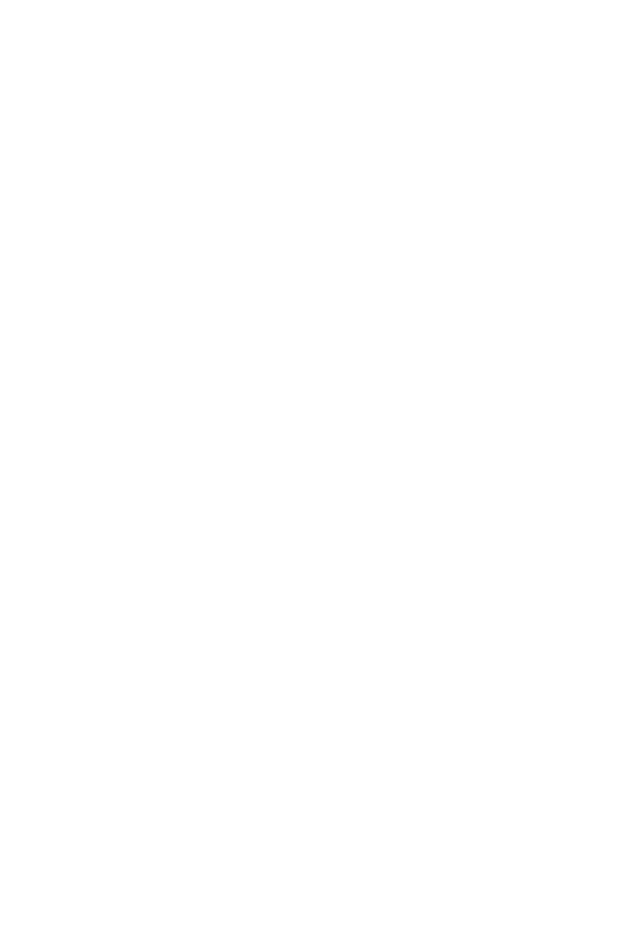
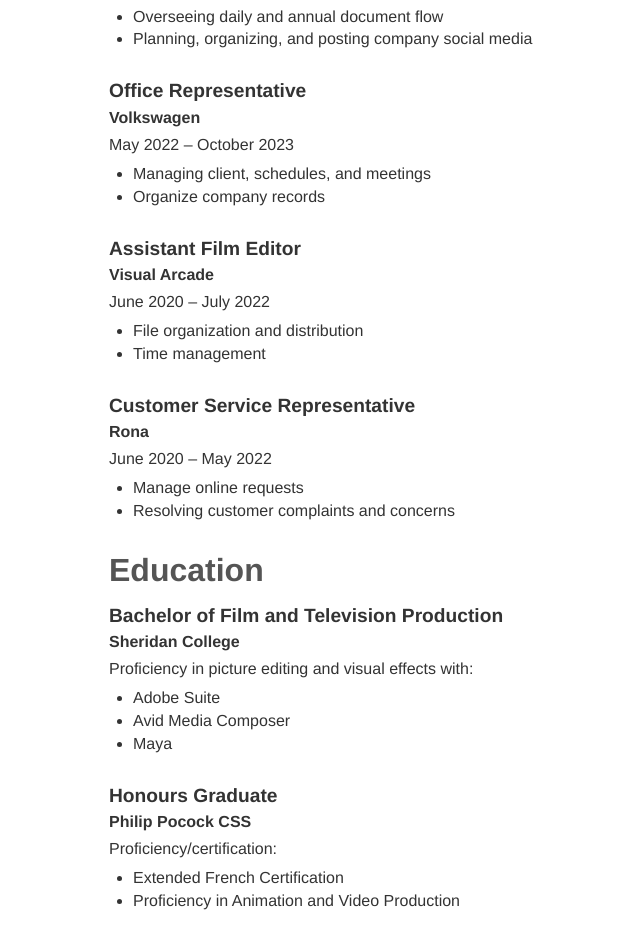
Before and after one commit to thais-hull/thais-hull.github.io, a React (Vite) app: page /resume in a window 1280 px wide. Shown: the part 500-1448 px from the top of the page, without its empty margins (163-803 px from the left). Before the commit the page ends 800 px from the top, so only its background shows below. Built offline with nearby package versions, Linux system fonts and the light colour scheme.

Commit message:
Updated Resume page

```diff
--- a/src/pages/Resume.jsx
+++ b/src/pages/Resume.jsx
@@ -1,7 +1,74 @@
 const Resume = () => {
     return (
-        <>
-        </>
+        <div className="resume">
+            <section>
+                <h2>Experience</h2>
+
+                <div className="job">
+                    <h3>Administrative Assistant and Video Editor</h3>
+                    <p><strong>Exclusive Maintenance</strong></p>
+                    <p>October 2022 – March 2024</p>
+                    <ul>
+                        <li>Overseeing daily and annual document flow</li>
+                        <li>Planning, organizing, and posting company social media</li>
+                    </ul>
+                </div>
+
+                <div className="job">
+                    <h3>Office Representative</h3>
+                    <p><strong>Volkswagen</strong></p>
+                    <p>May 2022 – October 2023</p>
+                    <ul>
+                        <li>Managing client, schedules, and meetings</li>
+                        <li>Organize company records</li>
+                    </ul>
+                </div>
+
+                <div className="job">
+                    <h3>Assistant Film Editor</h3>
+                    <p><strong>Visual Arcade</strong></p>
+                    <p>June 2020 – July 2022</p>
+                    <ul>
+                        <li>File organization and distribution</li>
+                        <li>Time management</li>
+                    </ul>
+                </div>
+
+                <div className="job">
+                    <h3>Customer Service Representative</h3>
+                    <p><strong>Rona</strong></p>
+                    <p>June 2020 – May 2022</p>
+                    <ul>
+                        <li>Manage online requests</li>
+                        <li>Resolving customer complaints and concerns</li>
+                    </ul>
+                </div>
+            </section>
+            <section>
+                <h2>Education</h2>
+
+                <div className="job">
+                    <h3>Bachelor of Film and Television Production</h3>
+                    <p><strong>Sheridan College</strong></p>
+                    <p>Proficiency in picture editing and visual effects with:</p>
+                    <ul>
+                        <li>Adobe Suite</li>
+                        <li>Avid Media Composer</li>
+                        <li>Maya</li>
+                    </ul>
+                </div>
+
+                <div className="job">
+                    <h3>Honours Graduate</h3>
+                    <p><strong>Philip Pocock CSS</strong></p>
+                    <p>Proficiency/certification:</p>
+                    <ul>
+                        <li>Extended French Certification</li>
+                        <li>Proficiency in Animation and Video Production</li>
+                    </ul>
+                </div>
+            </section>
+        </div>
     );
 };
 
--- a/src/styles/global.css
+++ b/src/styles/global.css
@@ -62,7 +62,7 @@
 	line-height: 1.5;
 }
 
-/* video grid */
+/* portfolio videos */
 .videos {
 	display: flex;
 	justify-content: center;
@@ -90,6 +90,35 @@
     color: #a8a8a8;
 }
 
+/* resume page */
+.resume {
+    padding: 2rem;
+    max-width: 800px;
+    margin: auto;
+    text-align: left;
+}
+.resume h2 {
+    font-size: 2rem;
+    margin-bottom: 1rem;
+}
+.job {
+    margin-bottom: 2rem;
+}
+.job h3 {
+    font-size: 1.2rem;
+    margin-bottom: 0.2rem;
+}
+.job p {
+    margin: 0.2rem 0;
+}
+.job ul {
+    margin-top: 0.5rem;
+    padding-left: 1.5rem;
+}
+.job ul li {
+    margin-bottom: 0.3rem;
+}
+
 /* screen reader only */
 .sr-only {
     position: absolute;
```
